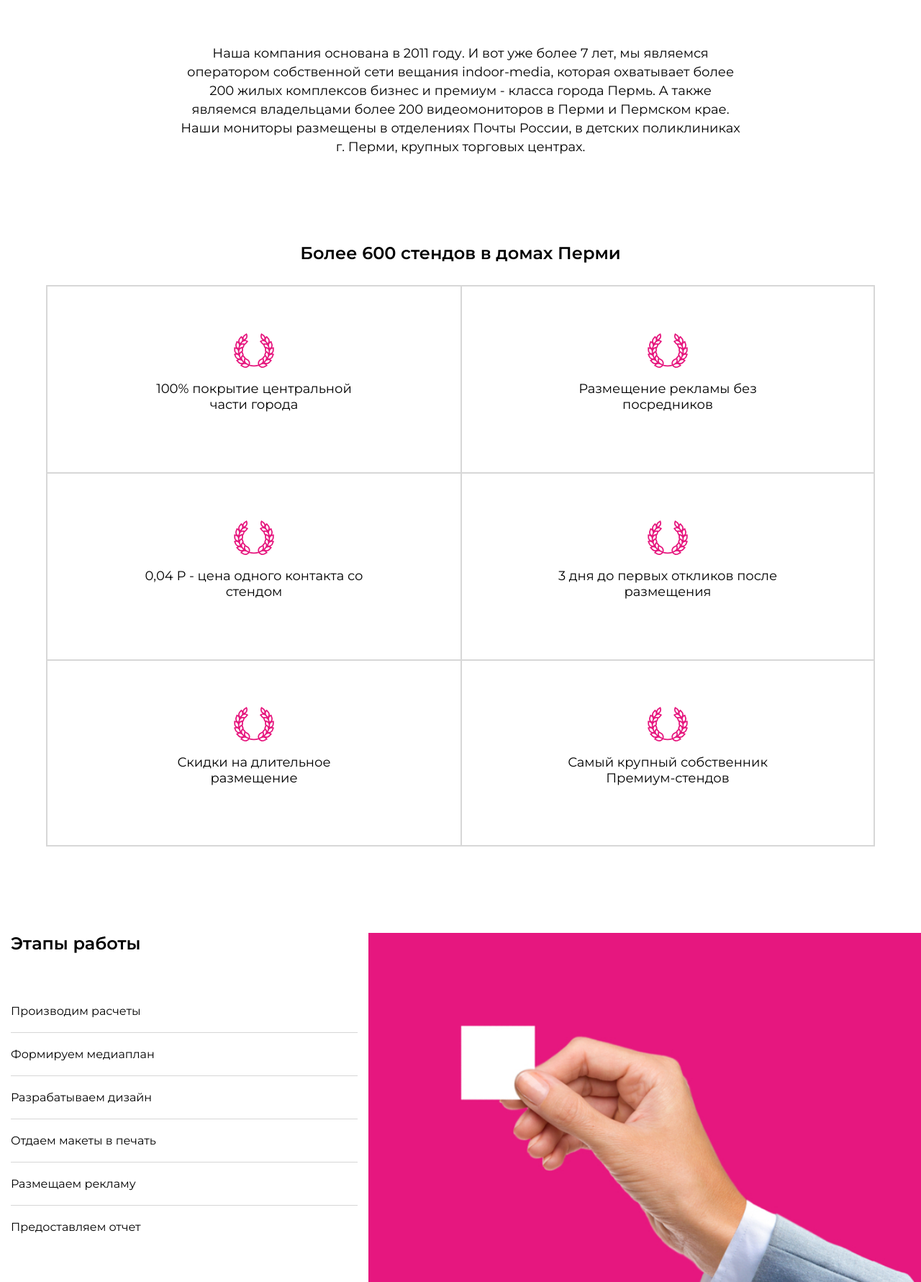
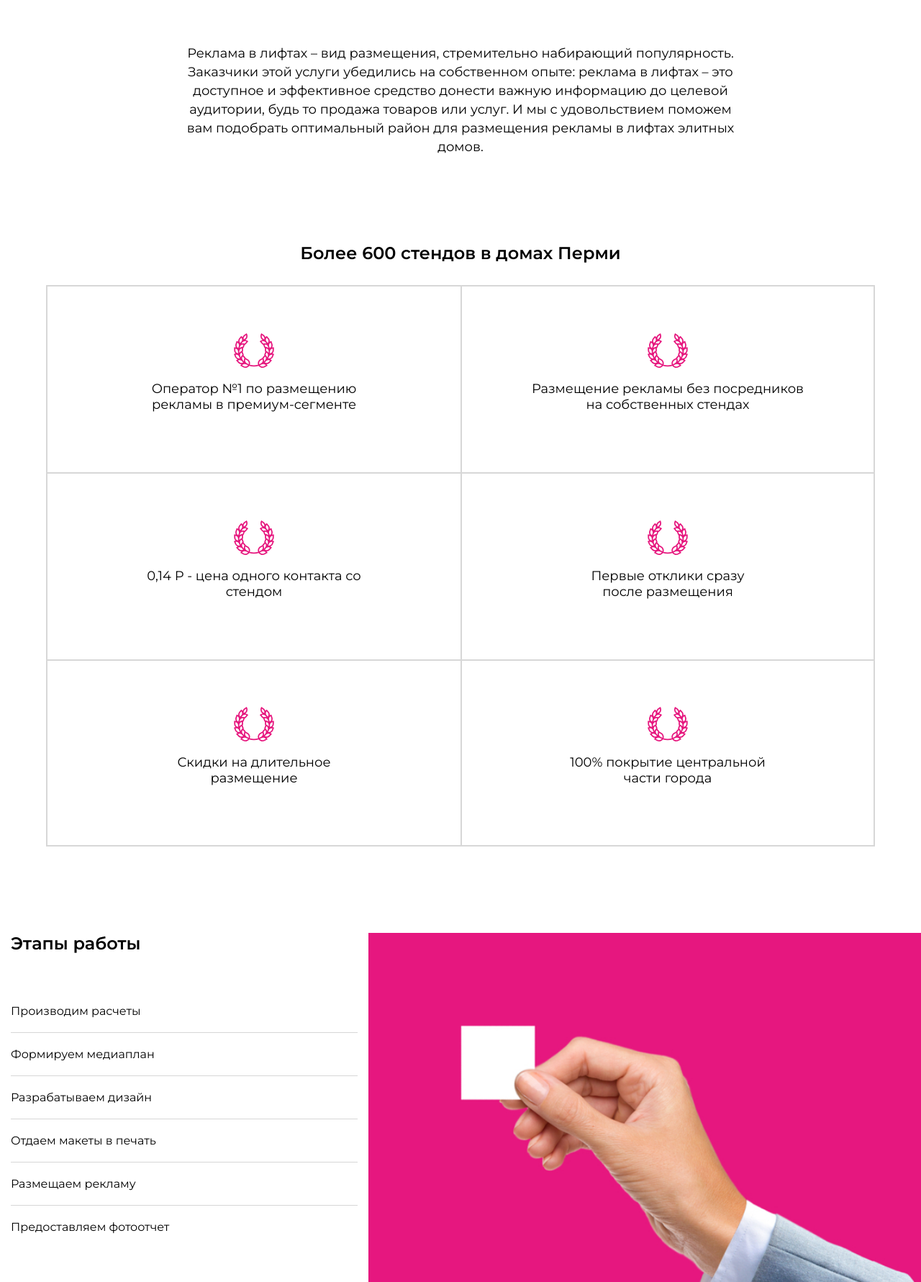
Before and after one commit to Arkadiysm/ikofe, a Django app: page /elevator in a window 1280 px wide. Shown: the part 1299-3080 px from the top of the page at 72% size. Run offline with Django 3.2, Linux system fonts and the light colour scheme; parts of the project's set-up code (start-up, migrations or seed data) failed here and were passed over.

Commit message:
11 may fix

```diff
--- a/ikofe_site/templates/base.html
+++ b/ikofe_site/templates/base.html
@@ -13,7 +13,6 @@
         <script type="text/javascript" src="{% static 'js\throttle.js' %}"></script>
     </head>
     <body>
-
         {% if wasMailSent %}
             <script>
                 alert('Спасибо ваша заявка была принята,\n Вам перезвонят в ближайшее время');
@@ -21,7 +20,7 @@
         {% endif %}
 
         <div class="page-wrapper">
-
+            <div id="link-to-top"><a href="#top"><img src="{% static 'images/icons/right_arrow.png' %}" /></a></div>
                 <div class="mobile-menu" id="mobileMenu" style="display: none;">
                     <!-- creates from js -->
                 </div>
@@ -38,7 +37,7 @@
                     </div>
                     <div class="header-item">
                         <div class="header-subitem">
-                            <a href="#form"><img src="{% static 'images/icons/call.svg' %}"/></a>
+                            <a id="callIcon" href="#form"><img src="{% static 'images/icons/call.svg' %}"/></a>
                         </div>
                         <div class="header-subitem">
                             <a id="burger" href=""><img src="{% static 'images/icons/menu.svg' %}"/></a>
@@ -55,7 +54,7 @@
                         <div class="header-menu-item"><a href="{% url 'contacts' %}">контакты</a></div>
                     </div>
                 </div>
-
+                <a name="top"></a>
                 {% block content %}
                 {% endblock %}
 
@@ -132,6 +131,10 @@
         <script>
             document.getElementById('id_name').placeholder = 'Имя';
             document.getElementById('id_phone_number').placeholder = 'Номер телефона';
+
+            if(document.documentElement.clientWidth < 900) {
+                document.getElementById('callIcon').href = 'tel:73422870207';
+            }
         </script>
 
         <script type="text/javascript" src="{% static 'js\menu.js' %}"></script>
--- a/ikofe_site/templates/elevator.html
+++ b/ikofe_site/templates/elevator.html
@@ -53,10 +53,11 @@
 
 <div class="story-text">
     <div class="story-text-text">
-        Наша компания основана в 2011 году. И вот уже более 7 лет, мы являемся оператором собственной сети вещания indoor-media,
-        которая охватывает более 200 жилых комплексов бизнес и премиум - класса города Пермь. А также являемся владельцами
-        более 200 видеомониторов в Перми и Пермском крае. Наши мониторы размещены в отделениях Почты России, в детских поликлиниках
-        г. Перми, крупных торговых центрах.
+        Реклама в лифтах – вид размещения, стремительно набирающий популярность.
+         Заказчики этой услуги убедились на собственном опыте: реклама в лифтах –
+          это доступное и эффективное средство донести важную информацию до целевой аудитории,
+           будь то продажа товаров или услуг. И мы с удовольствием поможем вам подобрать оптимальный
+            район для размещения рекламы в лифтах элитных домов.
     </div>
 </div>
 
@@ -66,19 +67,19 @@
         <div class="achievements-table">
             <div class="achievements-table-cell" style="border-right: none; border-bottom: none;">
                 <img src="{% static 'images/icons/award.svg' %}" />
-                <p>100% покрытие центральной<br> части города </p>
+                <p>Оператор №1 по размещению<br> рекламы в премиум-сегменте </p>
             </div>
             <div class="achievements-table-cell" style="border-right: none; border-bottom: none;">
                 <img src="{% static 'images/icons/award.svg' %}" />
-                <p>Размещение рекламы без<br> посредников </p>
+                <p>Размещение рекламы без посредников<br> на собственных стендах </p>
             </div>
             <div class="achievements-table-cell" style="border-bottom: none;">
                 <img src="{% static 'images/icons/award.svg' %}" />
-                <p>0,04 Р - цена одного контакта со<br> стендом</p>
+                <p>0,14 Р - цена одного контакта со<br> стендом</p>
             </div>
             <div class="achievements-table-cell" style="border-right: none;">
                 <img src="{% static 'images/icons/award.svg' %}" />
-                <p>3 дня до первых откликов после<br> размещения</p>
+                <p>Первые отклики сразу<br> после размещения</p>
             </div>
             <div class="achievements-table-cell" style="border-right: none;">
                 <img src="{% static 'images/icons/award.svg' %}" />
@@ -86,7 +87,7 @@
             </div>
             <div class="achievements-table-cell">
                 <img src="{% static 'images/icons/award.svg' %}" />
-                <p>Самый крупный собственник<br> Премиум-стендов</p>
+                <p>100% покрытие центральной<br> части города</p>
             </div>
         </div>
     </div>
@@ -100,7 +101,7 @@
         <div class="work-stages-stages">Разрабатываем дизайн</div>
         <div class="work-stages-stages">Отдаем макеты в печать</div>
         <div class="work-stages-stages">Размещаем рекламу</div>
-        <div class="work-stages-stages">Предоставляем отчет</div>
+        <div class="work-stages-stages">Предоставляем фотоотчет</div>
     </div>
     <div class="work-stages-right">
         <img src="{% static 'images/ikofe_banner_5.jpg' %}" />
@@ -115,15 +116,19 @@
         </div>
         <div class="price-right">
             <div class="price-right-innerWRapper">
-                <h2>Реклама в Центре</h2>
+                <h2>Пакет Центр</h2>
+                <div class="audience-coverage">
+                    <span class="audience-coverage-label">В пакет входят жилые комплексы - </span>
+                    <span class="audience-coverage-quantity">Астра, Эдельвейс, Арсенал</span>
+                </div>
                 <ul>
-                    <div class="li-wrapper"><li><span>Охват аудитории на 1 почте от 20 до 60 тыс человек в месяц</span></li></div>
-                    <div class="li-wrapper"><li><span>22 монитора в 20 отделениях Почты в каждом районе города</span></li></div>
-                    <div class="li-wrapper"><li><span>Посетитель проводит от 15 до 40 мин</span></li></div>
-                    <div class="li-wrapper"><li><span>Каждый посетитель видит ролик от 4 раз</span></li></div>
+                    <div class="li-wrapper"><li><span>кол-во лифтов 100</span></li></div>
+                    <div class="li-wrapper"><li><span>кол-во этажей 100</span></li></div>
+                    <div class="li-wrapper"><li><span>кол-во квартир 100</span></li></div>
+                    <div class="li-wrapper"><li><span>кол-во жителей 100</span></li></div>
                 </ul>
                 <a href="#form" class="price-button">
-                    <span>От 4,000 Р / месяц</span>
+                    <span>От 7,840 Р за 2 недели</span>
                     <img src="{% static 'images/icons/forward.svg' %}" />
                 </a>
             </div>
@@ -136,12 +141,12 @@
         </div>
         <div class="price-right">
             <div class="price-right-innerWRapper">
-                <h2>Реклама в Свердловском районе</h2>
+                <h2>Пакет Свердловский</h2>
                 <ul>
-                    <div class="li-wrapper"><li><span>Средняя проходимость в 1 магазине до 50 тыс человек в месяц</span></li></div>
-                    <div class="li-wrapper"><li><span>10 сетевых магазинов (Пятерочка, Магнит, Светофор)</span></li></div>
-                    <div class="li-wrapper"><li><span>Минимальные вложения при большой проходимости</span></li></div>
-                    <div class="li-wrapper"><li><span>Разнообразная аудитория</span></li></div>
+                    <div class="li-wrapper"><li><span>кол-во лифтов 100</span></li></div>
+                    <div class="li-wrapper"><li><span>кол-во этажей 100</span></li></div>
+                    <div class="li-wrapper"><li><span>кол-во квартир 100</span></li></div>
+                    <div class="li-wrapper"><li><span>кол-во жителей 100</span></li></div>
                 </ul>
                 <a href="#form" class="price-button">
                     <span>От 3,000 Р / месяц</span>
@@ -157,12 +162,12 @@
         </div>
         <div class="price-right">
             <div class="price-right-innerWRapper">
-                <h2>Реклама в Индустриальном районе</h2>
+                <h2>Пакет Индустриальный + Парковый</h2>
                 <ul>
-                    <div class="li-wrapper"><li><span>Охват аудитории на 1 почте от 20 до 60 тыс человек в месяц</span></li></div>
-                    <div class="li-wrapper"><li><span>22 монитора в 20 отделениях Почты в каждом районе города</span></li></div>
-                    <div class="li-wrapper"><li><span>Посетитель проводит от 15 до 40 мин</span></li></div>
-                    <div class="li-wrapper"><li><span>Каждый посетитель видит ролик от 4 раз</span></li></div>
+                    <div class="li-wrapper"><li><span>кол-во лифтов 100</span></li></div>
+                    <div class="li-wrapper"><li><span>кол-во этажей 100</span></li></div>
+                    <div class="li-wrapper"><li><span>кол-во квартир 100</span></li></div>
+                    <div class="li-wrapper"><li><span>кол-во жителей 100</span></li></div>
                 </ul>
                 <a href="#form" class="price-button">
                     <span>От 8,000 Р / месяц</span>
@@ -178,12 +183,12 @@
         </div>
         <div class="price-right">
             <div class="price-right-innerWRapper">
-                <h2>Реклама в Мотовилихинском районе</h2>
+                <h2>Пакет Мотовилиха</h2>
                 <ul>
-                    <div class="li-wrapper"><li><span>Охват аудитории на 1 почте от 20 до 60 тыс человек в месяц</span></li></div>
-                    <div class="li-wrapper"><li><span>22 монитора в 20 отделениях Почты в каждом районе города</span></li></div>
-                    <div class="li-wrapper"><li><span>Посетитель проводит от 15 до 40 мин</span></li></div>
-                    <div class="li-wrapper"><li><span>Каждый посетитель видит ролик от 4 раз</span></li></div>
+                    <div class="li-wrapper"><li><span>кол-во лифтов 100</span></li></div>
+                    <div class="li-wrapper"><li><span>кол-во этажей 100</span></li></div>
+                    <div class="li-wrapper"><li><span>кол-во квартир 100</span></li></div>
+                    <div class="li-wrapper"><li><span>кол-во жителей 100</span></li></div>
                 </ul>
                 <a href="#form" class="price-button">
                     <span>От 8,000 Р / месяц</span>
--- a/ikofe_site/templates/static/css/base.css
+++ b/ikofe_site/templates/static/css/base.css
@@ -305,6 +305,10 @@ h1 {
     width: 100%;
 }
 
+#link-to-top {
+    display: none;
+}
+
 
 @media screen and ( max-device-width: 1200px ) {
     .footer-wrapper {
@@ -529,5 +533,25 @@ h1 {
         flex-basis: auto;
     }
 
+    #link-to-top {
+        display: block;
+        position: fixed;
+        right: 10px;
+        top: 40%;
+        z-index: 3;
+        background-color: rgba(255, 255, 255, 0.7);
+        border-radius: 2px;
+    }
+
+    #link-to-top a {
+        display: block;
+    }
+
+    #link-to-top img {
+        width: 30px;
+        height: 30px;
+        transform: rotate(-90deg);
+    }
+
 
 }
--- a/ikofe_site/templates/static/css/elevator.css
+++ b/ikofe_site/templates/static/css/elevator.css
@@ -269,6 +269,16 @@
     flex-direction: column;
     align-items: flex-start;
 }
+
+.audience-coverage {
+    font-size: 14px;
+}
+
+.audience-coverage-quantity {
+    color: #E6177E;
+    font-weight: 600;
+}
+
 
 .price-right h2 {
     font-size: 20px;
```
Also changed, not shown: ikofe_site/templates/contacts.html (+9 -3 lines), ikofe_site/templates/index.html (+1 -31 lines), ikofe_site/templates/static/css/contacts.css (+46 -0 lines), ikofe_site/templates/static/css/index.css (+10 -1 lines), ikofe_site/templates/static/css/video.css (+11 -0 lines), ikofe_site/templates/video_ad.html (+51 -16 lines).
